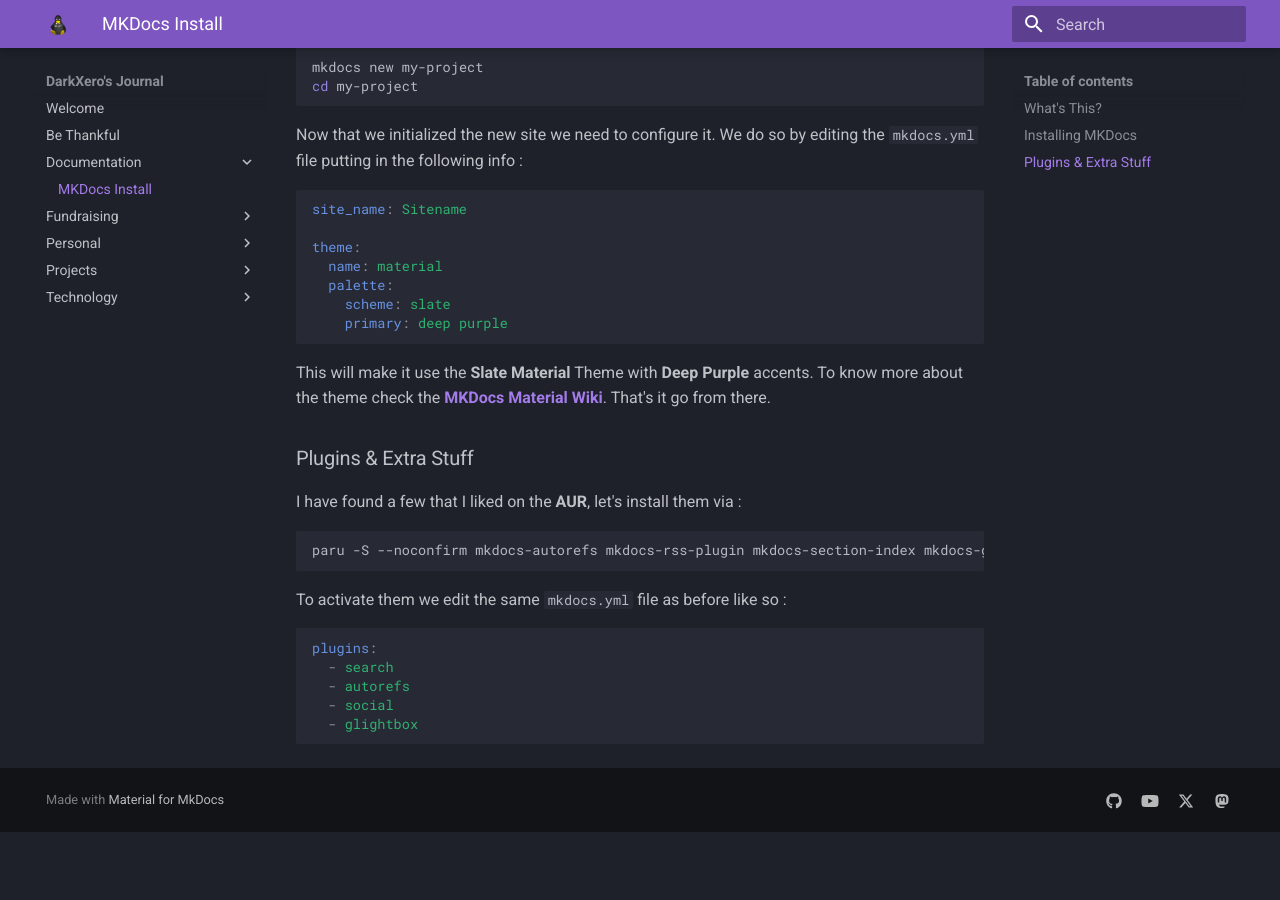
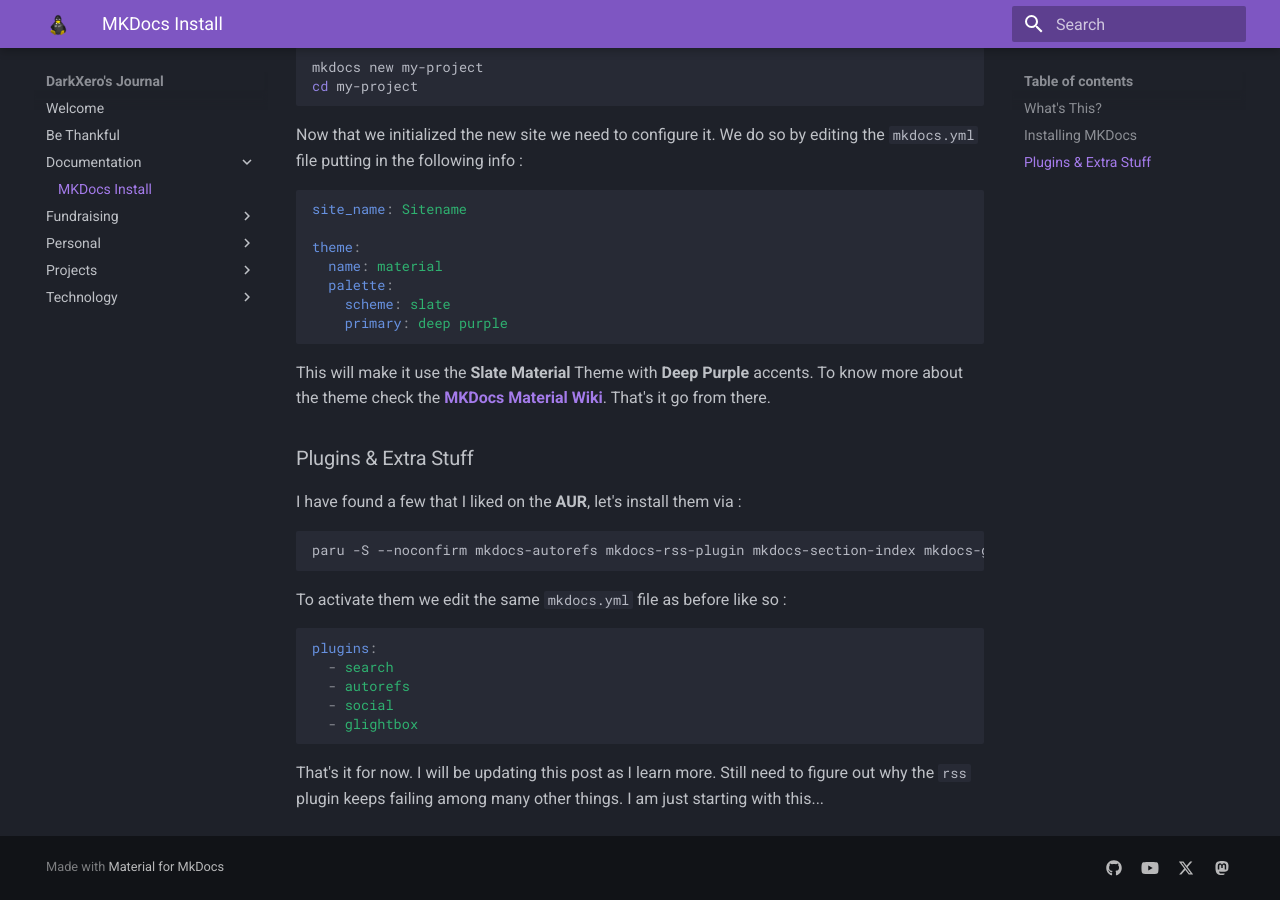
Before and after one commit to xerolinux/XeroSite, an MkDocs documentation site: the page built from docs/documentation/mkdocs-install.md, in a window 1280 px wide and 900 px high, scrolled down 549 px. Built offline with MkDocs 1.6.1 and Material for MkDocs 9.7.7, drawn with Linux system fonts in a browser that asks for light colours; before the commit the page ends 1381 px from its top, so only the background shows below that.

Commit message:
Update main

````diff
--- a/docs/documentation/mkdocs-install.md
+++ b/docs/documentation/mkdocs-install.md
@@ -56,3 +56,5 @@
   - social
   - glightbox
 ```
+
+That's it for now. I will be updating this post as I learn more. Still need to figure out why the `rss` plugin keeps failing among many other things. I am just starting with this...
````
Also changed, not shown: site/documentation/mkdocs-install/index.html, site/search/search_index.json.
